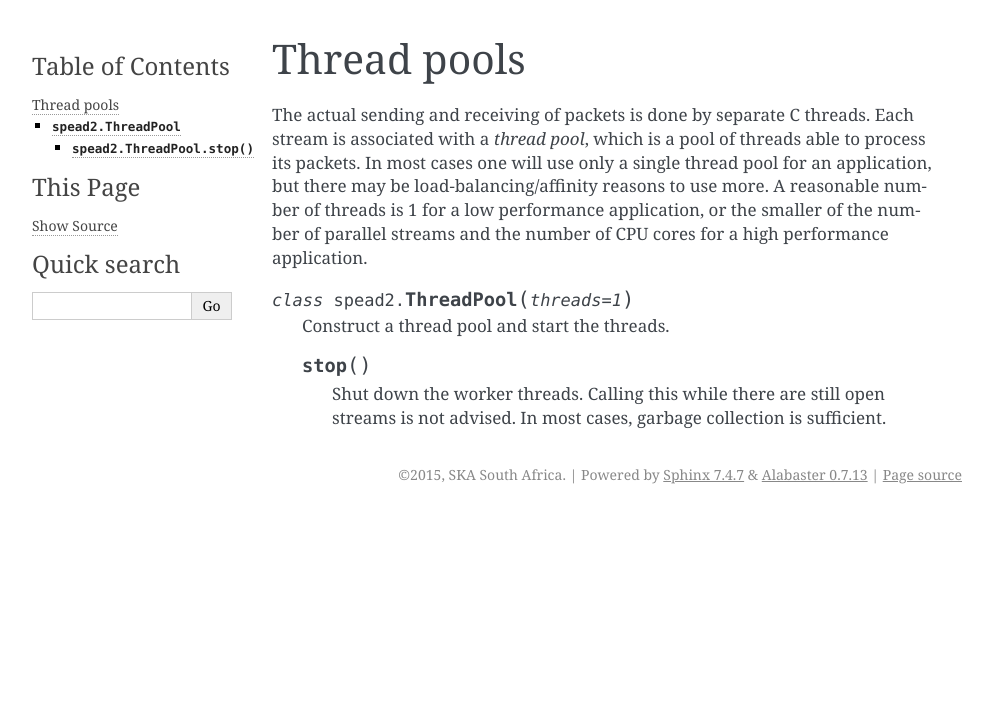
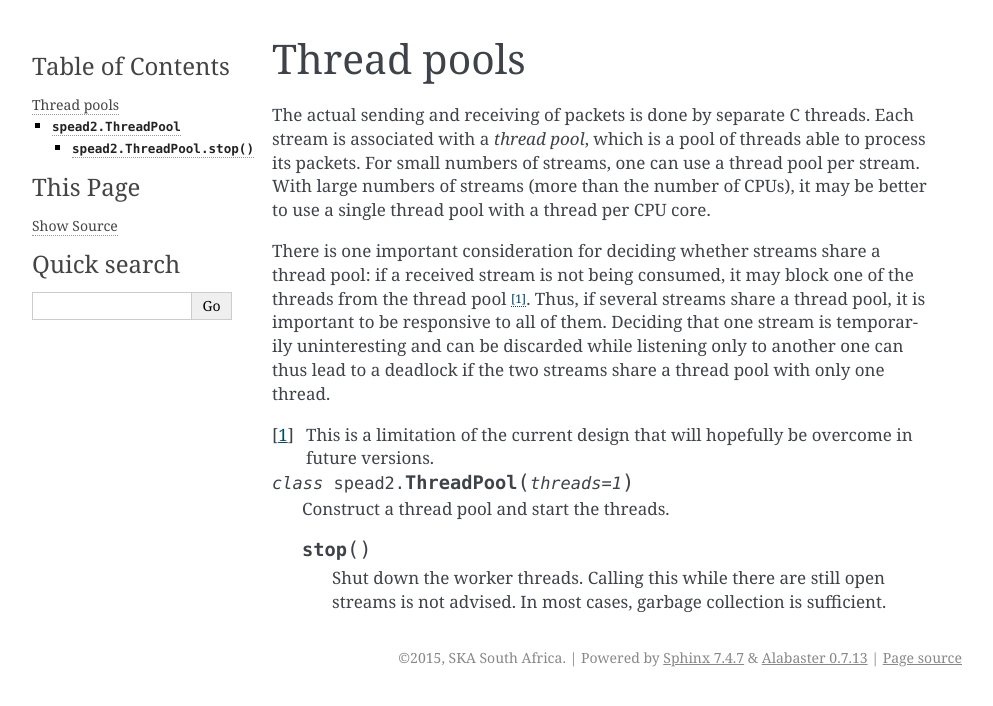
Before and after one commit to ska-sa/spead2, a Sphinx documentation site: the page built from doc/py-thread-pools.rst, in a window 1280 px wide. Shown: the top 706 px of the page, without its empty margins (148-1141 px from the left). Built offline with Sphinx 7.4.7, drawn with Linux system fonts in a browser that asks for light colours.

Commit message:
Update documentation

```diff
--- a/doc/py-thread-pools.rst
+++ b/doc/py-thread-pools.rst
@@ -2,11 +2,20 @@ Thread pools
 ------------
 The actual sending and receiving of packets is done by separate C threads.
 Each stream is associated with a *thread pool*, which is a pool of threads
-able to process its packets. In most cases one will use only a single thread
-pool for an application, but there may be load-balancing/affinity reasons to
-use more. A reasonable number of threads is 1 for a low performance
-application, or the smaller of the number of parallel streams and the number
-of CPU cores for a high performance application.
+able to process its packets. For small numbers of streams, one can use a thread
+pool per stream. With large numbers of streams (more than the number of CPUs),
+it may be better to use a single thread pool with a thread per CPU core.
+
+There is one important consideration for deciding whether streams share a
+thread pool: if a received stream is not being consumed, it may block one of
+the threads from the thread pool [#]_. Thus, if several streams share a thread
+pool, it is important to be responsive to all of them. Deciding that one
+stream is temporarily uninteresting and can be discarded while listening only
+to another one can thus lead to a deadlock if the two streams share a thread
+pool with only one thread.
+
+.. [#] This is a limitation of the current design that will hopefully be
+   overcome in future versions.
 
 .. py:currentmodule:: spead2
 
--- a/spead2/_version.py
+++ b/spead2/_version.py
@@ -1 +1 @@
-__version__ = "0.3.1.dev0"
+__version__ = "0.4.0.dev0"
```
Also changed, not shown: doc/changelog.rst (+15 -0 lines), doc/cpp-recv.rst (+6 -7 lines), 1 other file.
